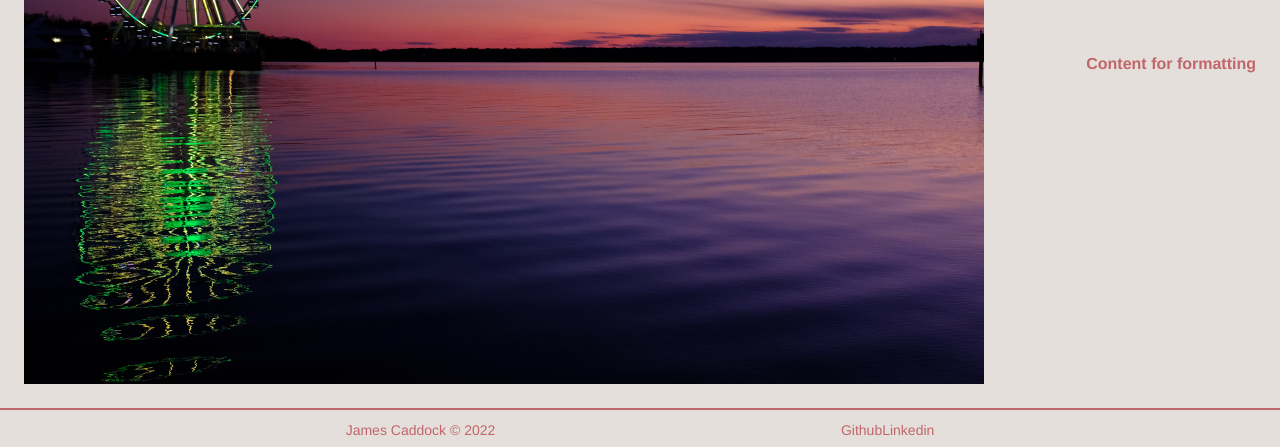
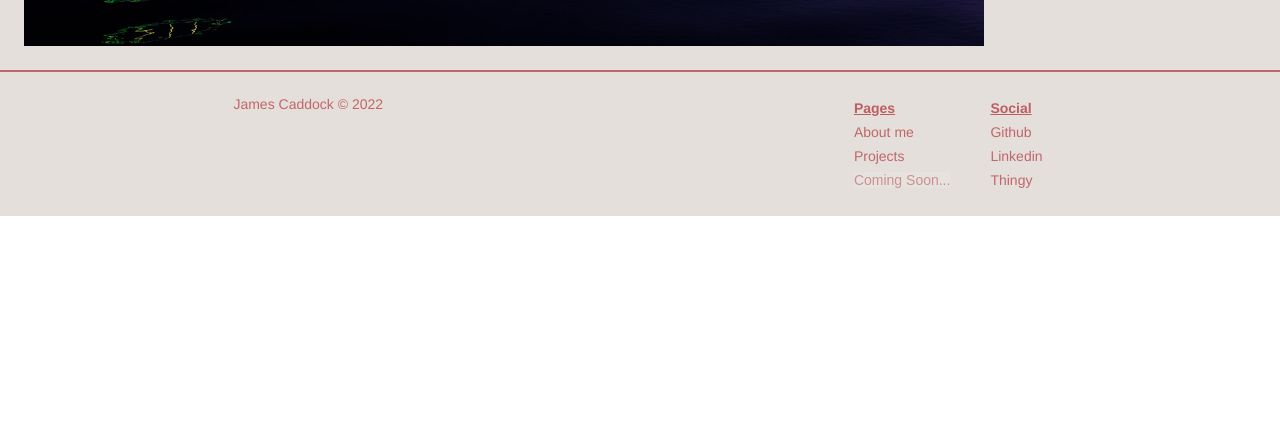
Before and after one commit to JACaddock/portfolio, a React (Create React App) app: page / in a window 1280 px wide. Shown: the part 1140-1587 px from the top of the page. After the commit the page ends 1356 px from the top, so only its background shows below. Built offline with nearby package versions, Linux system fonts and the light colour scheme.

Commit message:
Improved footer

```diff
--- a/package.json
+++ b/package.json
@@ -1,5 +1,5 @@
 {
-  "name": "portfolio-react",
+  "name": "portfolio",
   "version": "0.1.0",
   "private": true,
   "dependencies": {
--- a/src/App.js
+++ b/src/App.js
@@ -4,15 +4,23 @@ import Projects from "./routes/Projects";
 import Navbar from "./components/Navbar";
 import Footer from "./components/Footer";
 import { pages } from "./pages";
-import { Routes, Route } from "react-router-dom";
+import { Routes, Route, Link } from "react-router-dom";
 
 
 
 
 const App = () => {
+    function getButtons(classes) {
+        return Object.keys(pages).map((page) => {
+            return (
+                    pages[page].enabled ? <Link key={pages[page].id} to={pages[page].link} className={classes}>{ pages[page].name }</Link> : <button key={pages[page].id} className={classes} disabled>{ pages[page].name }</button>
+                )
+        })
+    }
+
     return(
         <div className="app" id="light">
-            <Navbar pages={Object.keys(pages).map(page => {return {name: pages[page].name, id: pages[page].id, link: pages[page].link, enabled: pages[page].enabled}})} />
+            <Navbar buttons={getButtons("nav-btn")} />
 
             <Routes>
                 <Route path="/" element={<About content={pages.about.content} />} />
@@ -28,7 +36,7 @@ const App = () => {
                     />
             </Routes>
 
-            <Footer />
+            <Footer buttons={getButtons("link")} />
 
         </div>
     );
--- a/src/components/Footer.js
+++ b/src/components/Footer.js
@@ -1,10 +1,20 @@
-const Footer = () => {
+const Footer = ({buttons}) => {
     return (
         <footer>
-                <small>James Caddock © 2022</small>
-                <div>
-                    <small><a className="link" href="https://github.com/JACaddock" target="_blank" rel="noreferrer">Github</a></small>
-                    <small><a className="link" href="https://www.linkedin.com/in/james-caddock/" target="_blank" rel="noreferrer">Linkedin</a></small>
+                <div className="h-box">
+                    <small>James Caddock © 2022</small>
+                </div>
+                <div className="h-box col-gap-2">
+                    <div className="v-box margin-b-0 row-gap-half">
+                        <small className="sm-underline">Pages</small>
+                        {buttons}
+                    </div>
+                    <div className="v-box margin-b-0 row-gap-half">
+                        <small className="sm-underline">Social</small>
+                        <small><a className="link" href="https://github.com/JACaddock" target="_blank" rel="noreferrer">Github</a></small>
+                        <small><a className="link" href="https://www.linkedin.com/in/james-caddock/" target="_blank" rel="noreferrer">Linkedin</a></small>
+                        <small><a className="link" href="https://www.linkedin.com/in/james-caddock/" target="_blank" rel="noreferrer">Thingy</a></small>
+                    </div>
                 </div>
 
         </footer>
--- a/src/components/Navbar.js
+++ b/src/components/Navbar.js
@@ -1,14 +1,6 @@
 import { Link } from "react-router-dom";
 
-const Navbar = ({onClickPage, pages}) => {
-    const buttons = pages.map((page) => {
-            return (
-                    //<li key={page.id} className="nav-btn" onClick={() => onClickPage(page)}>{ page.name }</li>
-                    page.enabled ? <Link key={page.id} to={page.link} className="nav-btn">{ page.name }</Link> : <button key={page.id} className="nav-btn" disabled>{ page.name }</button>
-                )
-        })
-
-
+const Navbar = ({buttons}) => {
     return (
         <header className="nav">
             <Link to="/" className="nav-title cursor-pointer">James Caddock</Link>
--- a/src/index.css
+++ b/src/index.css
@@ -47,6 +47,13 @@ small {
     font-size: 14px;
 }
 
+.sm-underline {
+    text-decoration: underline;
+    text-decoration-color: #bd5e63;
+    color: #bd5e63;
+    font-weight: 600;
+}
+
 .app {
     min-height: 100vh;
     cursor: default;
@@ -69,13 +76,27 @@ small {
     place-items: center;
     width: 100%;
     padding: 24px;
-    border-bottom: 2px solid #C1666B;
+    border-top: 2px solid #C1666B;
 }
 
 .link {
     color: #C1666B;
     text-decoration: none;
+    font-size: 14px;
 }
+
+
+.link:hover {
+    opacity: 75%;
+}
+
+.link:disabled {
+    opacity: 65%;
+    color: #C1666B;
+    border: 0;
+    padding: 0;
+}
+
 
 .block > p{
     font-weight: 900;
@@ -102,6 +123,15 @@ small {
     padding: 4px;
     margin-bottom: 2rem;
 }
+
+.col-gap-2 {
+    column-gap: 2rem;
+}
+
+.row-gap-half {
+    row-gap: 0.5rem;
+}
+
 
 .box {
     max-width: 1800px;
@@ -170,6 +200,10 @@ small {
 }
 
 
+.margin-b-0 {
+    margin-bottom: 0;
+}
+
 
 .card {
     display: flex;
@@ -217,10 +251,10 @@ small {
 
 footer {
     display: flex;
-    justify-content: space-evenly;
-    place-items: center;
-    height: 40px;
+    justify-content: space-around;
+    min-height: 80px;
     padding: 20px 0;
+    border-top: 2px solid #C1666B;
 }
 
 .nav {
--- a/src/pages.js
+++ b/src/pages.js
@@ -18,7 +18,6 @@ export const pages = {
 
     projects:{
         id: 1,
-        githubtoken: "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",
         name: "Projects",
         link: "/projects",
         enabled: true,
--- a/src/routes/About.js
+++ b/src/routes/About.js
@@ -5,7 +5,7 @@ const About = ({content}) => {
 
             <div className="block bg-b">
                 { content.map(about => { return ( <p key={about.id}>{about.text}</p> ) } ) }
-                <img src="./img/imgb.jpg" className="card-image" alt="Sunset" />
+                <img src="./img/Campaign_10.png" className="card-image" alt="Sunset" />
             </div>
 
             <div className="block">
```
Also changed, not shown: 2 other files (tests, documents, lock files or other folders).
